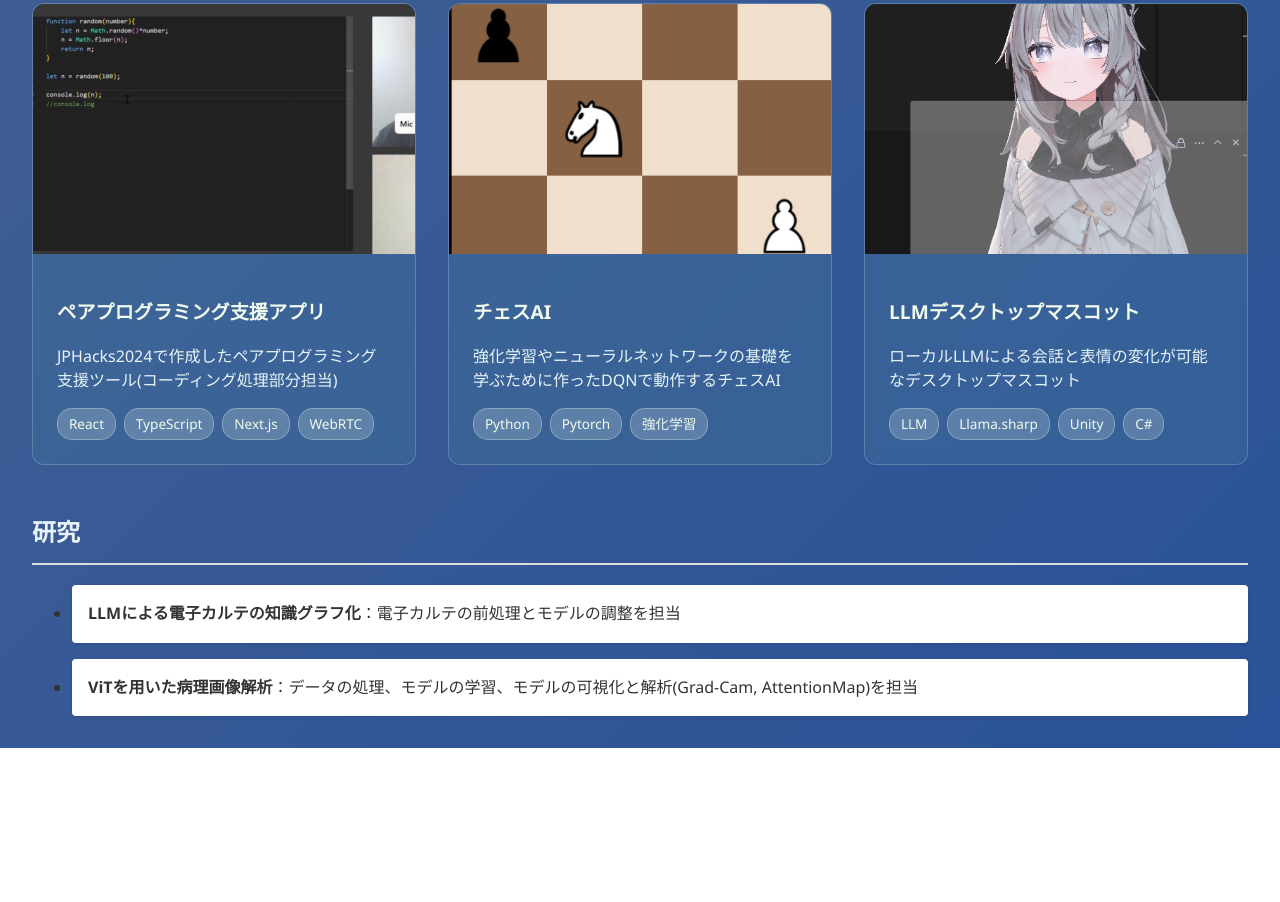
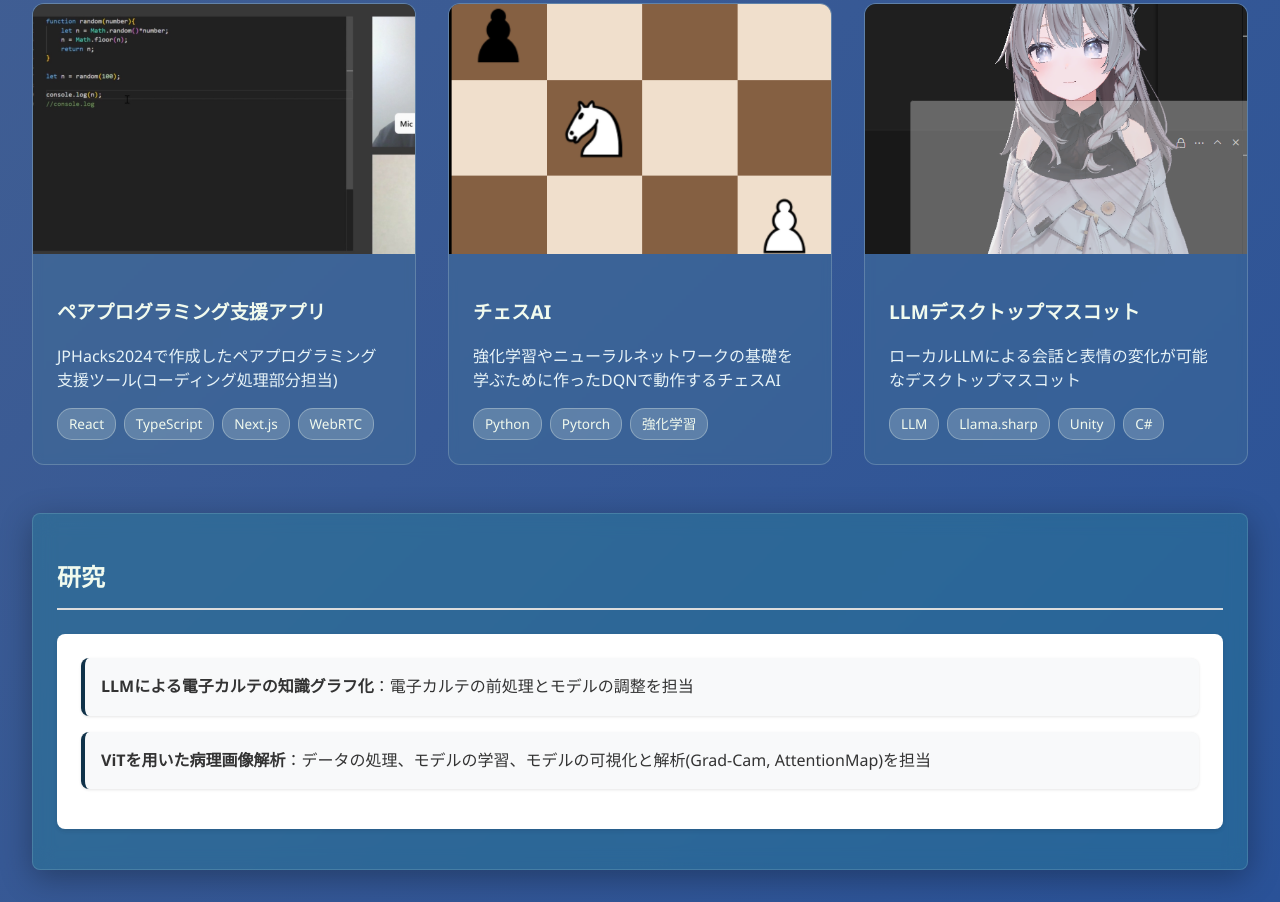
Before and after one commit to K16858/portfolio, a plain HTML site: page index.html in a window 1280 px wide. Shown: the part 2184-3086 px from the top of the page. Before the commit the page ends 2932 px from the top, so only its background shows below. Drawn offline with Linux system fonts and the light colour scheme.

Commit message:
研究セクションを改善

```diff
--- a/styles/styles.css
+++ b/styles/styles.css
@@ -208,12 +208,36 @@ h2 {
 }
 
 /* 研究セクション */
+.research {
+  background: rgba(33, 143, 156, 0.3);
+  backdrop-filter: blur(10px);
+  border: 1px solid rgba(168, 218, 220, 0.2);
+  padding: 1.5em;
+  border-radius: 8px;
+  box-shadow: 0 8px 32px rgba(0,0,0,0.3);
+  margin-bottom: 2em;
+}
+
+.research h2 {
+  color: #f1faee;
+  margin-bottom: 1em;
+}
+
+.research ul {
+  background: white;
+  padding: 1.5em;
+  border-radius: 8px;
+  box-shadow: 0 2px 4px rgba(0,0,0,0.1);
+  list-style: none;
+}
+
 .research li {
   margin-bottom: 1em;
   padding: 1em;
-  background: white;
-  border-radius: 4px;
+  background: #f8f9fa;
+  border-radius: 8px;
   box-shadow: 0 1px 3px rgba(0,0,0,0.1);
+  border-left: 4px solid #103249;
 }
 
 /* リンクスタイル */
```
